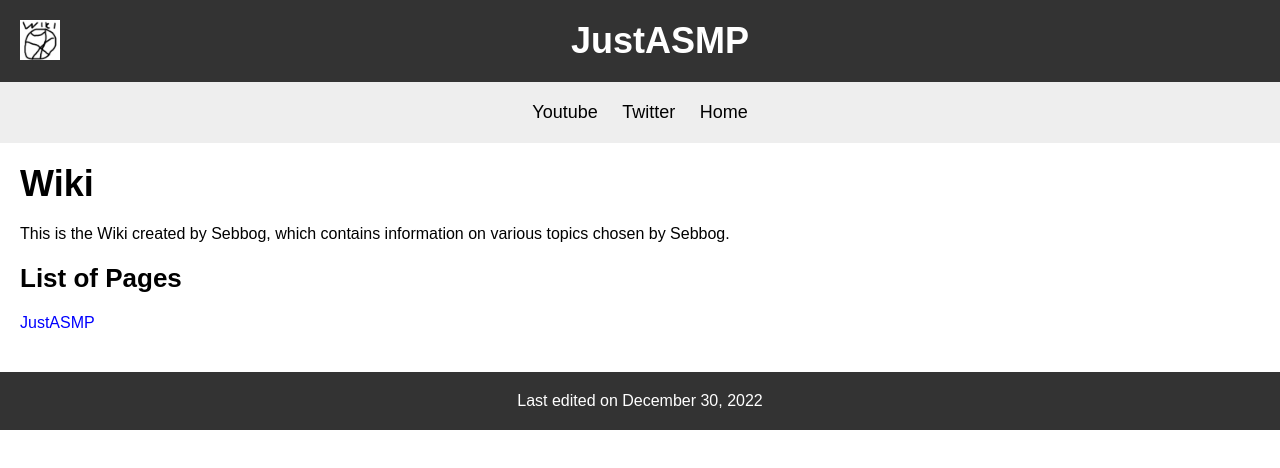
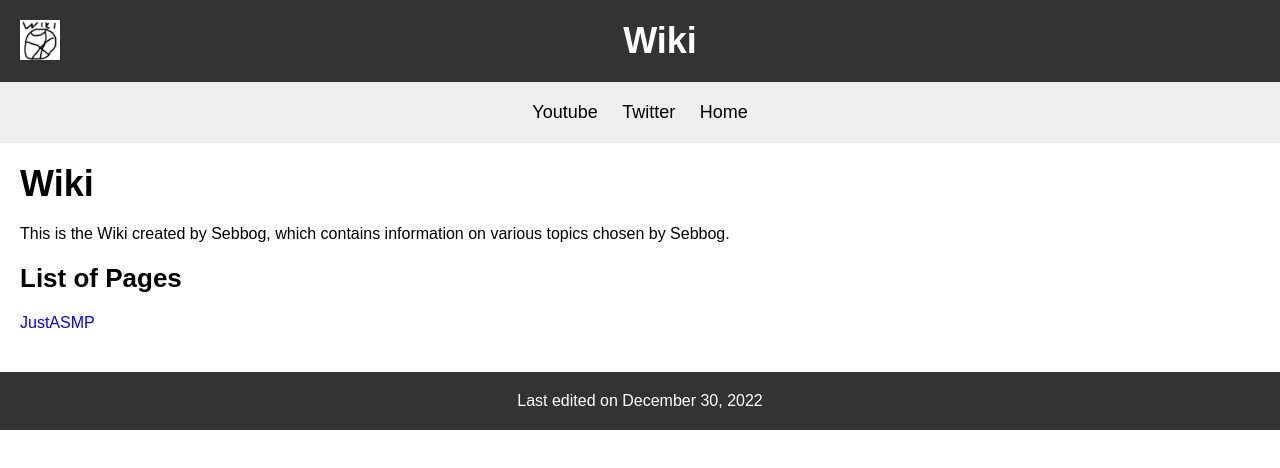
Before and after one commit to Sebbog1/Sebbog1.github.io, a plain HTML site: page wiki/index.html in a window 1280 px wide. Drawn offline with Linux system fonts and the light colour scheme.

Commit message:
Update index.html

```diff
--- a/wiki/index.html
+++ b/wiki/index.html
@@ -2,7 +2,7 @@
 <html>
 <head>
   <meta charset="utf-8">
-  <title>Sebbog - Wiki - JustASMP</title>
+  <title>Sebbog - Wiki</title>
   <style>
     /* Add your CSS styles here */
     body {
@@ -74,7 +74,7 @@
 <body>
 <header>
     <img src="logo.png" style="width: 40px; height: 40px;">
-    <h1 style="display: inline;">JustASMP</h1>
+    <h1 style="display: inline;">Wiki</h1>
 </header>
   <nav>
     <style>
```
